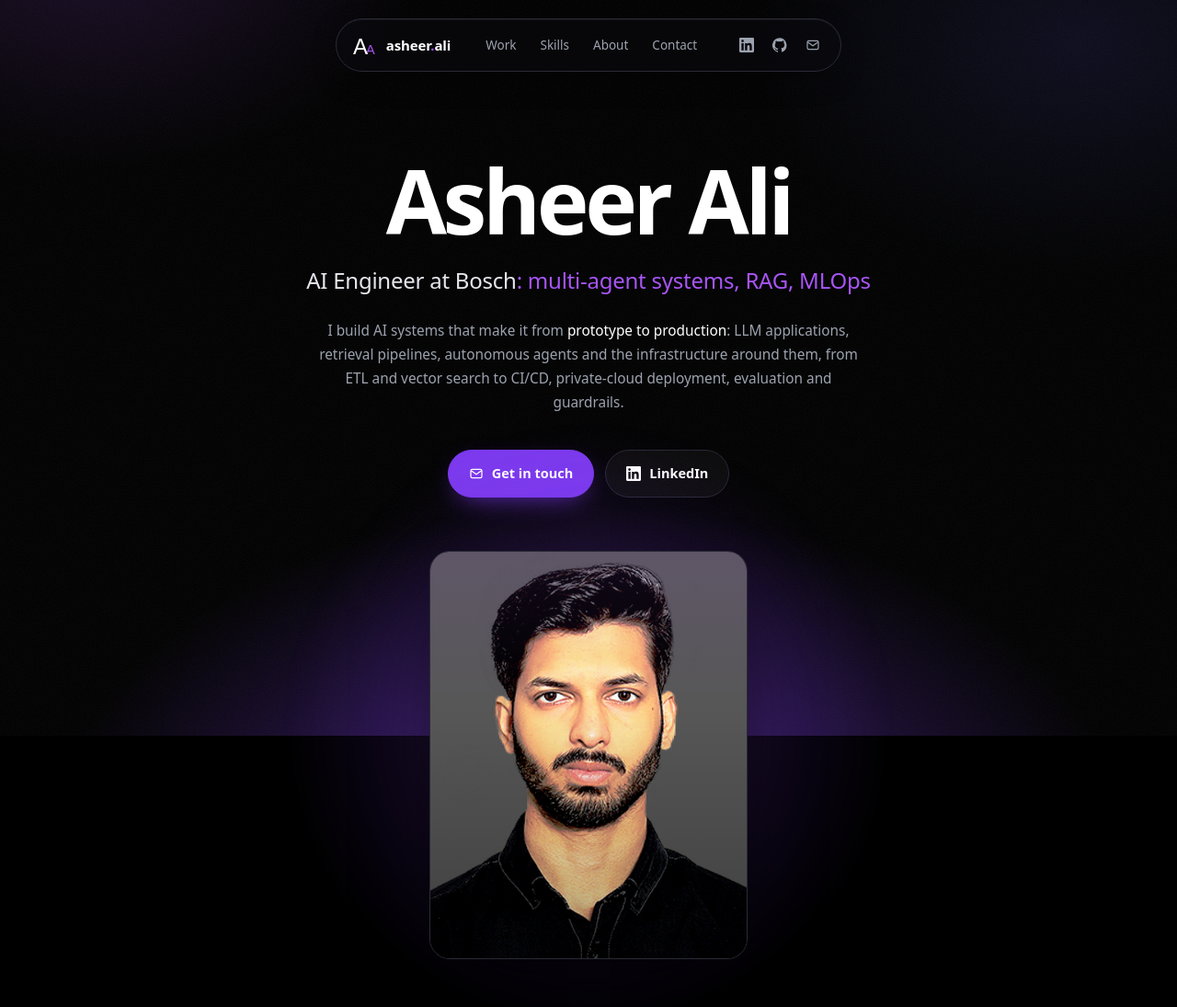
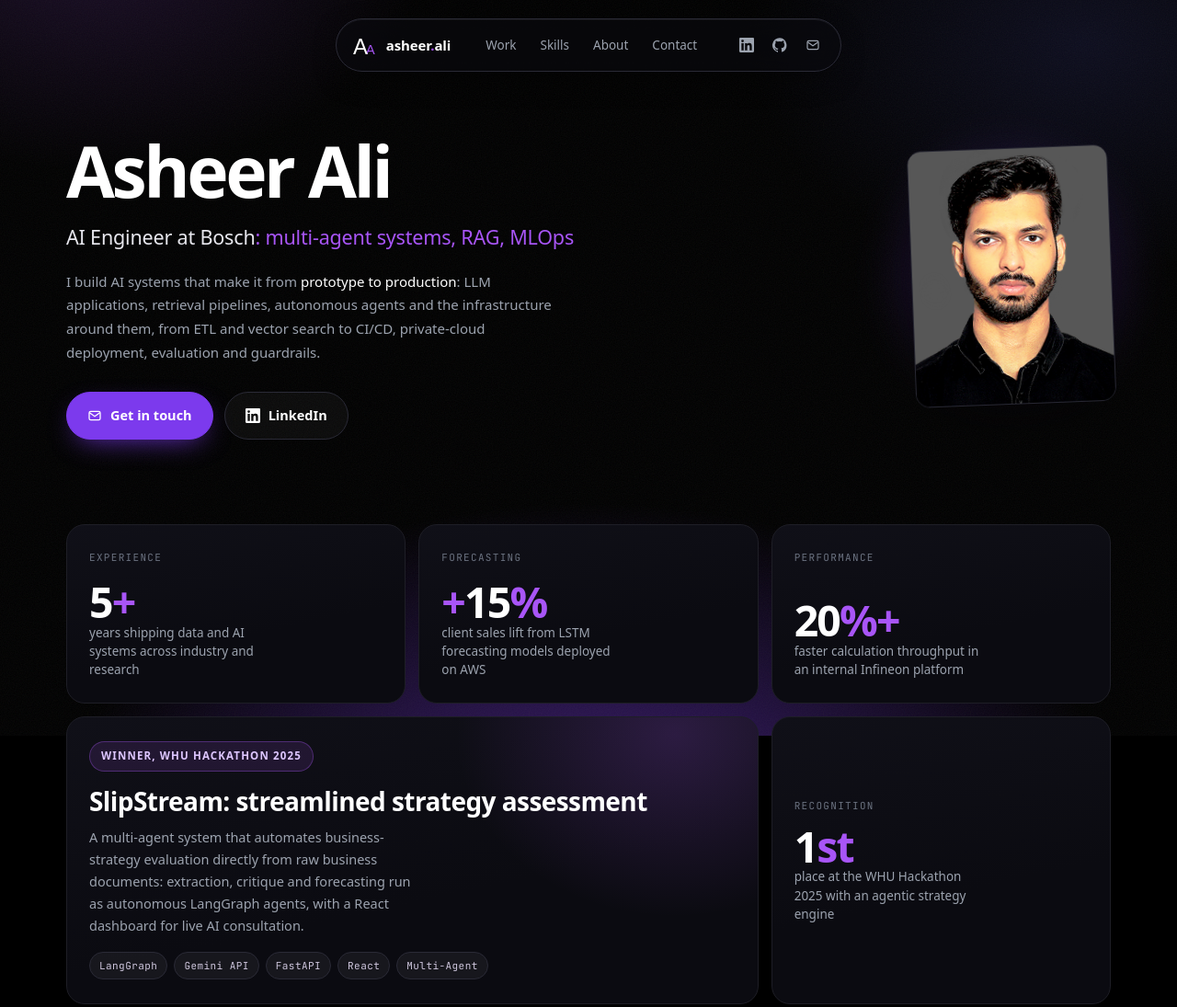
Before and after one commit to asheerali/asheerali.github.io, a plain HTML site: page index.html in a window 1280 px wide. Shown: the top 1095 px of the page at 92% size. Drawn offline with Linux system fonts and the light colour scheme; a web font is replaced by a local one.

Commit message:
Rework hero: smaller floating portrait with motion
- Replace the centred stacked hero with artistic asymmetry: copy left,
  portrait floating right and overlapping the column edge.
- Shrink the portrait from ~352px to a 158-232px clamp.
- Add pointer-tilt and scroll-parallax drift, both disabled under
  prefers-reduced-motion.
- Staggered hero reveal retained; no em dashes.

```diff
--- a/index.html
+++ b/index.html
@@ -79,19 +79,57 @@
   @media (max-width:820px){ .navlinks{display:none} }
   @media (max-width:420px){ .brand span{display:none} }
 
-  /* ---------- hero: cinematic center ---------- */
-  .hero{padding:172px 0 0;text-align:center;position:relative}
+  /* ---------- hero: artistic asymmetry (text left, portrait floating right) ---------- */
+  .hero{padding:150px 0 0;position:relative;text-align:left}
+  .hero-grid{display:grid;grid-template-columns:minmax(0,1fr);gap:40px;align-items:center}
+  @media (min-width:900px){
+    .hero-grid{grid-template-columns:minmax(0,1.32fr) minmax(0,.68fr);gap:0}
+  }
   h1{
-    font-size:clamp(3rem,7.5vw,6.5rem);line-height:.95;letter-spacing:-.045em;font-weight:900;
-    max-width:var(--shell);margin:0 auto;text-wrap:balance;
+    font-size:clamp(2.85rem,6vw,5.25rem);line-height:.94;letter-spacing:-.045em;font-weight:900;
+    margin:0;text-wrap:balance;
   }
   .hero-role{
-    margin-top:22px;font-size:clamp(1.05rem,2.1vw,1.5rem);font-weight:500;letter-spacing:-.01em;color:var(--ink-soft);
+    margin-top:18px;font-size:clamp(1rem,1.9vw,1.35rem);font-weight:500;letter-spacing:-.01em;color:var(--ink-soft);
   }
   .hero-role em{font-style:normal;color:var(--accent)}
-  .hero-lede{max-width:38rem;margin:22px auto 0;color:var(--muted);font-size:clamp(.95rem,1.2vw,1.05rem);line-height:1.7}
+  .hero-lede{max-width:34rem;margin:18px 0 0;color:var(--muted);font-size:clamp(.94rem,1.15vw,1.02rem);line-height:1.7}
   .hero-lede strong{color:var(--ink);font-weight:500}
-  .hero-cta{display:flex;gap:12px;justify-content:center;flex-wrap:wrap;margin-top:38px}
+  .hero-cta{display:flex;gap:12px;justify-content:flex-start;flex-wrap:wrap;margin-top:30px}
+
+  /* the floating portrait: smaller, rotated, overlapping the copy column */
+  .hero-art{display:flex;justify-content:center;position:relative;z-index:1}
+  @media (min-width:900px){
+    .hero-art{justify-content:flex-end;margin-left:-3.25rem;margin-top:-1.75rem}
+  }
+  @media (max-width:899px){
+    .hero-art{margin-top:4px}
+  }
+  .float{
+    position:relative;width:clamp(158px,17vw,232px);
+    transform:
+      perspective(760px)
+      rotate(-2.2deg)
+      translate3d(0,var(--py,0px),0)
+      rotateX(var(--rx,0deg))
+      rotateY(var(--ry,0deg));
+    transform-origin:60% 40%;
+    transition:transform .45s cubic-bezier(.2,.8,.2,1), box-shadow .45s ease;
+    will-change:transform;
+  }
+  .float-glow{
+    position:absolute;inset:-34px;z-index:-1;border-radius:50%;pointer-events:none;
+    background:radial-gradient(circle at 50% 48%,rgba(168,85,247,.34),rgba(124,58,237,.12) 46%,transparent 68%);
+    filter:blur(16px);
+  }
+  .float img{
+    width:100%;height:auto;display:block;border-radius:15px;border:1px solid var(--line-2);
+    box-shadow:0 26px 64px -28px rgba(0,0,0,.95), 0 0 0 1px rgba(255,255,255,.03) inset;
+    filter:contrast(1.04) saturate(.95);
+    transition:box-shadow .45s ease;
+  }
+  .float:hover img{box-shadow:0 34px 80px -26px rgba(0,0,0,.95), 0 0 0 1px rgba(168,85,247,.35) inset}
+  .float:hover{transform:perspective(760px) rotate(-1deg) translate3d(0,calc(var(--py,0px) - 4px),0) rotateX(var(--rx,0deg)) rotateY(var(--ry,0deg))}
 
   .btn{
     display:inline-flex;align-items:center;gap:9px;padding:13px 22px;border-radius:999px;
@@ -306,6 +344,8 @@
 
     <!-- ATTENTION -->
     <header class="hero">
+      <div class="hero-grid">
+        <div class="hero-copy">
           <h1 class="rise">Asheer Ali</h1>
           <div class="hero-role rise">AI Engineer at Bosch<em>:</em> <em>multi-agent systems, RAG, MLOps</em></div>
           <p class="hero-lede rise">I build AI systems that make it from <strong>prototype to production</strong>: LLM applications, retrieval pipelines, autonomous agents and the infrastructure around them, from ETL and vector search to CI/CD, private-cloud deployment, evaluation and guardrails.</p>
@@ -319,10 +359,14 @@
               LinkedIn
             </a>
           </div>
-      <div class="stage">
-        <div class="portrait"><img src="portrait.png" width="413" height="531" alt="Portrait of Asheer Ali" fetchpriority="high" decoding="async"></div>
         </div>
-      <div class="stage-baseline"></div>
+        <div class="hero-art">
+          <div class="float" id="float">
+            <span class="float-glow" aria-hidden="true"></span>
+            <img src="portrait.png" width="413" height="531" alt="Portrait of Asheer Ali" fetchpriority="high" decoding="async">
+          </div>
+        </div>
+      </div>
     </header>
 
     <!-- INTEREST: dense bento, 12/12 cells -->
@@ -585,6 +629,64 @@
     window.addEventListener('load', revealVisible);
     window.addEventListener('pageshow', revealVisible);
   })();
+
+  (function () {
+    var card = document.getElementById('float');
+    if (!card) return;
+
+    var reduce = window.matchMedia('(prefers-reduced-motion: reduce)');
+    var fine = window.matchMedia('(hover: hover) and (pointer: fine)');
+    var hero = card.closest('.hero');
+    var raf = null;
+
+    function reset() {
+      card.style.setProperty('--py', '0px');
+      card.style.setProperty('--rx', '0deg');
+      card.style.setProperty('--ry', '0deg');
+    }
+
+    function apply() {
+      raf = null;
+      // Scroll parallax: the portrait drifts against the page, clamped so it
+      // never leaves its column.
+      var off = Math.max(-14, Math.min(14, window.scrollY * -0.055));
+      card.style.setProperty('--py', off.toFixed(2) + 'px');
+    }
+
+    function onScroll() {
+      if (raf !== null) return;
+      raf = window.requestAnimationFrame(apply);
+    }
+
+    function bind() {
+      if (reduce.matches) { reset(); return; }
+      window.addEventListener('scroll', onScroll, { passive: true });
+      apply();
+
+      if (!fine.matches || !hero) return;
+      hero.addEventListener('pointermove', function (e) {
+        var r = hero.getBoundingClientRect();
+        var nx = (e.clientX - r.left) / r.width - 0.5;
+        var ny = (e.clientY - r.top) / r.height - 0.5;
+        card.style.setProperty('--ry', (nx * 9).toFixed(2) + 'deg');
+        card.style.setProperty('--rx', (-ny * 7).toFixed(2) + 'deg');
+      }, { passive: true });
+      hero.addEventListener('pointerleave', function () {
+        card.style.setProperty('--rx', '0deg');
+        card.style.setProperty('--ry', '0deg');
+      }, { passive: true });
+    }
+
+    bind();
+    // Re-evaluate when the OS motion preference or input type changes.
+    if (reduce.addEventListener) {
+      reduce.addEventListener('change', function () {
+        window.removeEventListener('scroll', onScroll);
+        reset();
+        bind();
+      });
+    }
+  })();
 </script>
 </body>
 </html>
```
Lines whose indentation alone changed are shown as unchanged.
